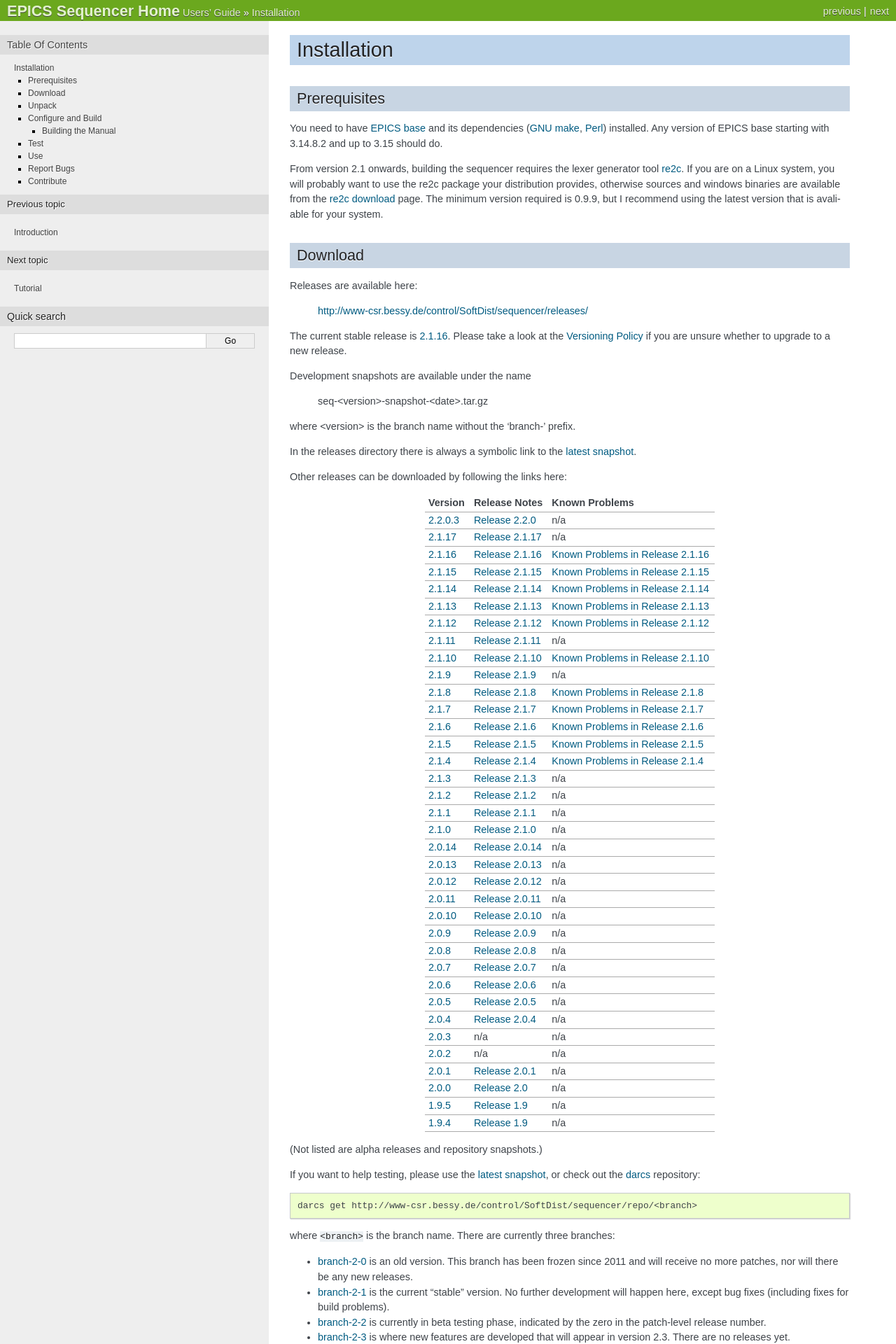
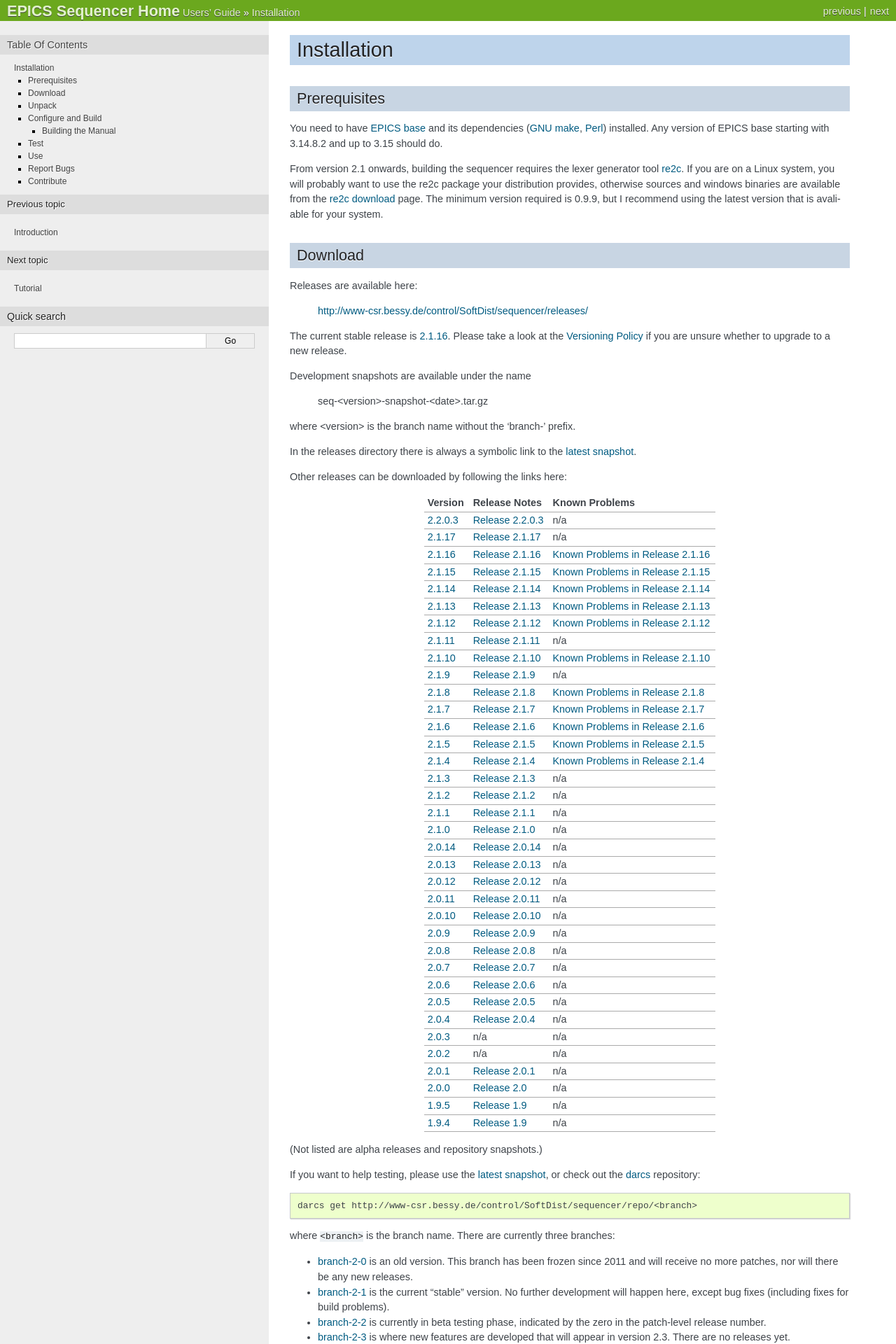
Before and after one commit to jeonghanlee/sequencer-2-2, a Sphinx documentation site: the page built from documentation/Installation.txt, in a window 1280 px wide. Shown: the top 1920 px of the page at 70% size. Built offline with Sphinx 7.4.7, drawn with Linux system fonts in a browser that asks for light colours; pages that are not in the unit, such as notebooks, are missing from menus.

Commit message:
docs: replace 2.2.0 with 2.2.0.3 in headings and links

```diff
--- a/documentation/About.txt
+++ b/documentation/About.txt
@@ -29,7 +29,7 @@
 
 This page describes version 2.2 and the documentation, in particular the
 language reference, has been updated to reflect the `changes between 2.1 and
-2.2 <Release_Notes_2.2.0>`. For older versions, please refer to `the old version of this page`_.
+2.2 <Release_Notes_2.2.0.3>`. For older versions, please refer to `the old version of this page`_.
 
 .. _domain specific programming language: http://en.wikipedia.org/wiki/Domain-specific_programming_language
 .. _EPICS: http://www.aps.anl.gov/epics/
--- a/documentation/Installation.txt
+++ b/documentation/Installation.txt
@@ -47,7 +47,7 @@
    ========== =========================== ============================
    Version    Release Notes               Known Problems
    ========== =========================== ============================
-   `2.2.0.3`_ `Release_Notes_2.2.0`       n/a
+   `2.2.0.3`_ `Release_Notes_2.2.0.3`     n/a
    `2.1.17`_  `Release_Notes_2.1.17`      n/a
    `2.1.16`_  `Release_Notes_2.1.16`      `Known_Problems_2.1.16`
    `2.1.15`_  `Release_Notes_2.1.15`      `Known_Problems_2.1.15`
--- a/documentation/ReleaseNotes-2-2.txt
+++ b/documentation/ReleaseNotes-2-2.txt
@@ -1,10 +1,10 @@
 Release Notes for Version 2.2
 =============================
 
-.. _Release_Notes_2.2.0:
+.. _Release_Notes_2.2.0.3:
 
-Release 2.2.0
--------------
+Release 2.2.0.3
+---------------
 
 This is a new feature release. As with all dot-zero releases, be careful
 before using this in production systems.
```
